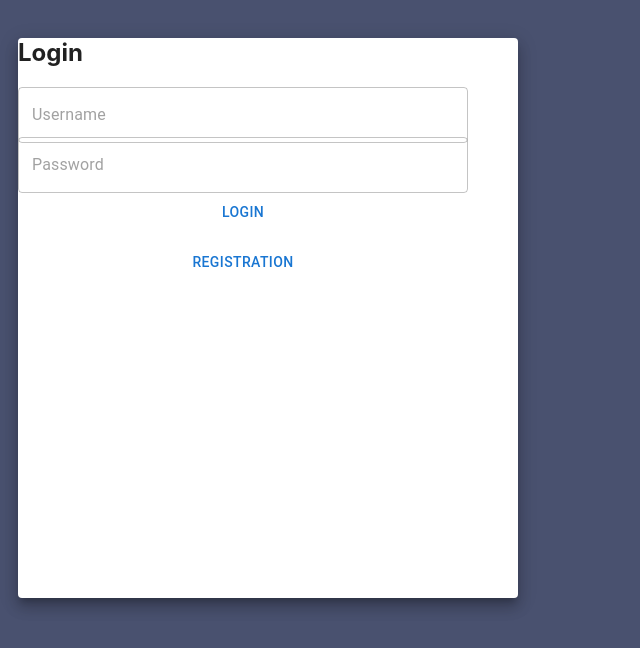
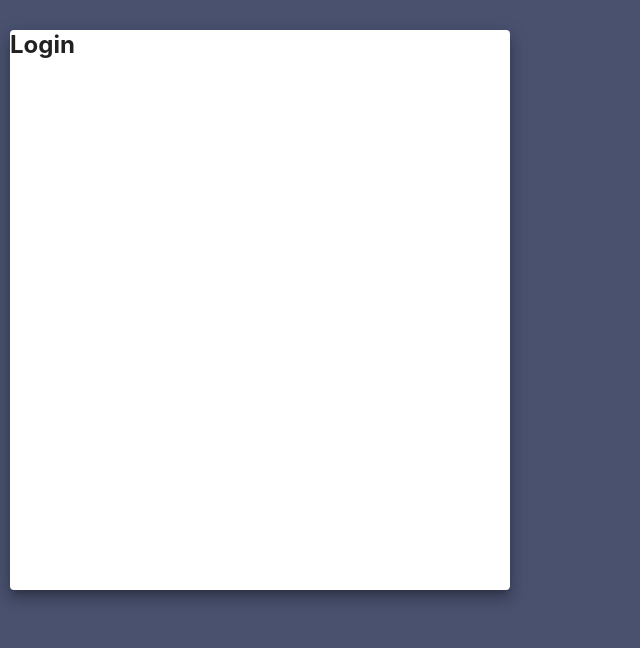
Before and after one commit to xSurus/VisconHackathon23, a Next.js app: page / in a window 1280 px wide. Shown: the top 648 px of the page, without its empty margins (0-640 px from the left). Built offline with nearby package versions, Linux system fonts and the light colour scheme.

Commit message:
changes to highlight right tab

```diff
--- a/components/login-form.tsx
+++ b/components/login-form.tsx
@@ -1,8 +1,5 @@
-import { Grid, Paper, Avatar, Typography, Link, Button, TextField} from '@mui/material';
-import { makeStyles } from "@mui/styles";
-import AccountCircleIcon from '@mui/icons-material/AccountCircle';
-import { Formik, Field, Form, FormikHelpers, useFormik} from 'formik';
-import * as Yup from 'yup';
+import {Grid, Paper} from '@mui/material';
+import {makeStyles} from "@mui/styles";
 
 
 const useStyles = makeStyles({
@@ -13,62 +10,26 @@ const useStyles = makeStyles({
         padding: '10px',
     },
     btn: {
-    backgroundColor:'#7c7f65',
+        backgroundColor: '#7c7f65',
         color: 'darkgray',
         width: '90%',
         height: '50px',
     },
     paper: {
-    height:'70vh',
-    width:500,
+        height: '70vh',
+        width: 500,
         backgroundColor: "#cabac8",
     },
     avatar: {
-    backgroundColor:'#49516f',
+        backgroundColor: '#49516f',
     },
     formcontrol: {
         width: '90%',
         height: '50px',
     }
 })
-interface Values {
-  username: string;
-  password: string;
-}
-
-const lowercaseRegEx = /(?=.*[a-z])/
-const uppercaseRegEx = /(?=.*[A-Z])/
-const numericRegEx = /(?=.*[0-9])/
-const lengthRegEx = /(?=.{6,})/
-
-let validationSchema = Yup.object().shape({
-  userName: Yup.string().required("Required"),
-  email: Yup.string().email("Invalid email").required("Required"),
-  password: Yup.string()
-    .matches(
-      lowercaseRegEx,
-      "Must contain one lowercase alphabetical character!"
-    )
-    .matches(
-      uppercaseRegEx,
-      "Must contain one uppercase alphabetical character!"
-    )
-    .matches(numericRegEx, "Must contain one numeric character!")
-    .matches(lengthRegEx, "Must contain 6 characters!")
-    .required("Required!"),
-})
 
 const LoginForm = () => {
-
-  const formik = useFormik({
-    initialValues: {
-      email: 'foobar@example.com',
-      password: 'foobar',
-    },
-    onSubmit: (values) => {
-      alert(JSON.stringify(values, null, 2));
-    },
-  });
 
     const classes = useStyles();
 
@@ -76,29 +37,6 @@ const LoginForm = () => {
         <Grid className={classes.center}>
             <Paper elevation={10} className={classes.paper}>
                 <h2>Login</h2>
-        <Formik
-          initialValues={{
-            username: '',
-            password: '',
-          }}
-
-          onSubmit={(
-            values: Values,
-            { setSubmitting }: FormikHelpers<Values>
-          ) => {
-            setTimeout(() => {
-              alert(JSON.stringify(values, null, 2));
-              setSubmitting(false);
-            }, 500);
-          }}
-        >
-          <Form>
-            <TextField className={classes.formcontrol} id="username" name="username" placeholder="Username"/>
-            <TextField className={classes.formcontrol} id="password" name="password" placeholder="Password"/>
-            <Button type="submit" className={classes.btn}>Login</Button>
-            <Link href="/Registration"><Button className={classes.btn}>Registration</Button></Link>
-          </Form>
-        </Formik>
             </Paper>
         </Grid>
     );
--- a/pages/supplier.tsx
+++ b/pages/supplier.tsx
@@ -1,6 +1,7 @@
 import * as React from 'react';
 import {makeStyles} from "@mui/styles";
 import TopBar from "../source/components/SupplierComponents/TopBar";
+import {useState} from "react";
 
 const useStyles =  makeStyles({
 })
@@ -10,8 +11,10 @@ const Supplier = () => {
 
     const classes = useStyles();
 
+    const [activeIndex, setActiveIndex] = useState<number>(1);
+
     return (
-        <TopBar index={0} />
+        <TopBar index={activeIndex} setActiveIndex={setActiveIndex} />
     )
 }
 
--- a/styles/globals.css
+++ b/styles/globals.css
@@ -1,4 +1,5 @@
 body {
     font-family: 'Inter', sans-serif;
     background-color: #49516f;
+    margin: 0;
 }
```
Also changed, not shown: source/components/SupplierComponents/TopBar.tsx (+30 -21 lines), 2 other files (tests, documents, lock files or other folders). Lines whose indentation alone changed are shown as unchanged.
